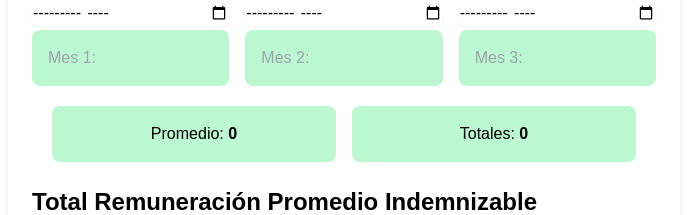
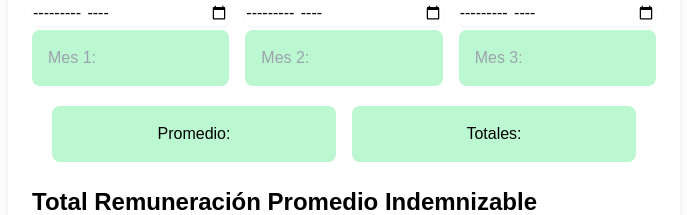
Before and after one commit to andre00bejarano00vaca/finiquito, a Next.js app: page / in a window 1280 px wide. Shown: the part 820-1035 px from the top of the page, without its empty margins (296-983 px from the left). Built offline with nearby package versions, Linux system fonts and the light colour scheme.

Commit message:
intentamos corregir el valor de promedio y totales

```diff
--- a/src/components/FormularioDatos.jsx
+++ b/src/components/FormularioDatos.jsx
@@ -31,8 +31,8 @@ export default function FormularioDatos() {
     mes1: "",
     mes2: "",
     mes3: "",
-    promedio: 0,
-    totales: 0,
+    promedio: "",
+    totales: "",
   });
   const [fechaMes,setFechaMes] = useState({
     fechaMes1: "",
@@ -162,7 +162,7 @@ export default function FormularioDatos() {
 
   useEffect(() => {
     const { mes1, mes2, mes3 } = meses;
-    if (mes1 > 0 && mes2 > 0 && mes3 > 0) {
+    if (mes1 !== '' && mes2 !== '' && mes3 !== '') {
       const promedio = Number(((mes1 + mes2 + mes3) / 3).toFixed(2));
       const totales = mes1 + mes2 + mes3;
 
```
